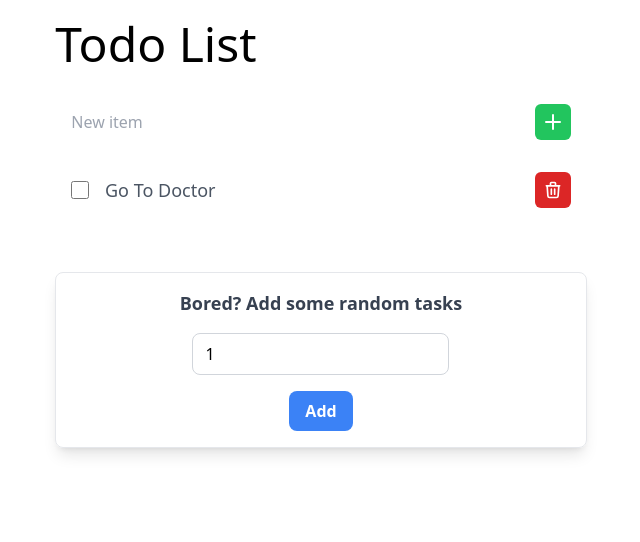
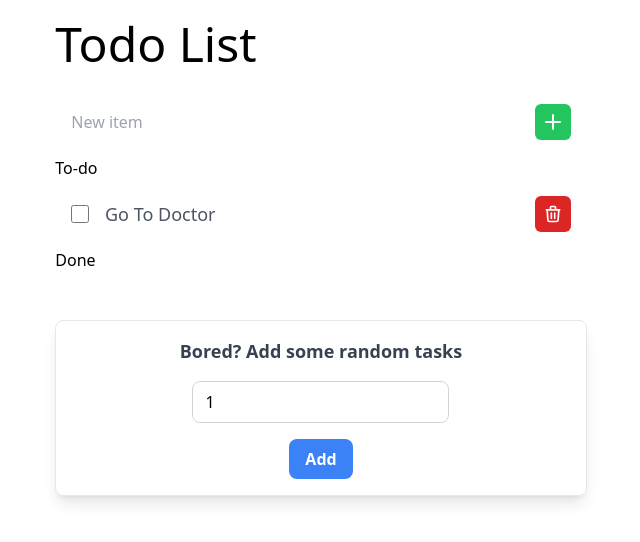
Before and after one commit to r0zh/todo-list, an Angular app: page /todo in a window 1280 px wide. Both pictures are taken after a click on the button "Add". Shown: the top 542 px of the page, without its empty margins (319-959 px from the left). Built offline with nearby package versions, Linux system fonts and the light colour scheme.

Commit message:
feat: split todo list into to-do and done

```diff
--- a/src/app/todo/todo-item-list/todo-item-list.component.html
+++ b/src/app/todo/todo-item-list/todo-item-list.component.html
@@ -1,6 +1,10 @@
 <div [@listAnimation]="items.length">
-  <app-todo-item
-    *ngFor="let item of items"
-    [item]="item"
-  ></app-todo-item>
+  <h2>To-do</h2>
+  <span *ngFor="let item of items">
+    <app-todo-item [item]="item" *ngIf="!item.status"></app-todo-item>
+  </span>
+  <h2>Done</h2>
+  <span *ngFor="let item of items">
+    <app-todo-item [item]="item" *ngIf="item.status"></app-todo-item>
+  </span>
 </div>
```
